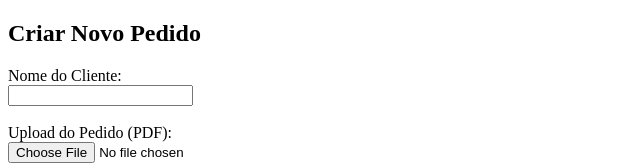
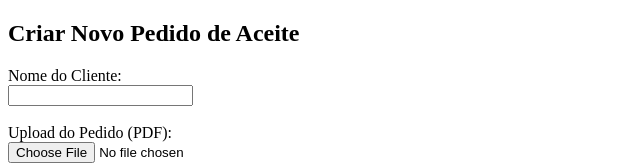
Before and after one commit to spblanks/aceite-pedidos, a website: page public/index.html in a window 1280 px wide. Shown: the top 165 px of the page, without its empty margins (0-640 px from the left). Drawn offline with nearby package versions, Linux system fonts and the light colour scheme; no server answers.

Commit message:
Update index.html

```diff
--- a/public/index.html
+++ b/public/index.html
@@ -2,12 +2,12 @@
 <html lang="pt-BR">
 <head>
   <meta charset="UTF-8" />
-  <title>Criar Aceite de Pedido</title>
+  <title>Criar Novo Pedido de Aceite</title>
   <link rel="stylesheet" href="style.css" />
 </head>
 <body>
 
-<h2>Criar Novo Pedido</h2>
+<h2>Criar Novo Pedido de Aceite</h2>
 
 <label>Nome do Cliente:</label><br/>
 <input type="text" id="nomeCliente"/><br/><br/>
@@ -75,7 +75,6 @@ function marcarPosicao(e) {
 
   if (!img) return;
 
-  // Coordenadas relativas à imagem
   posX = e.clientX - rect.left;
   posY = e.clientY - rect.top;
 
```
